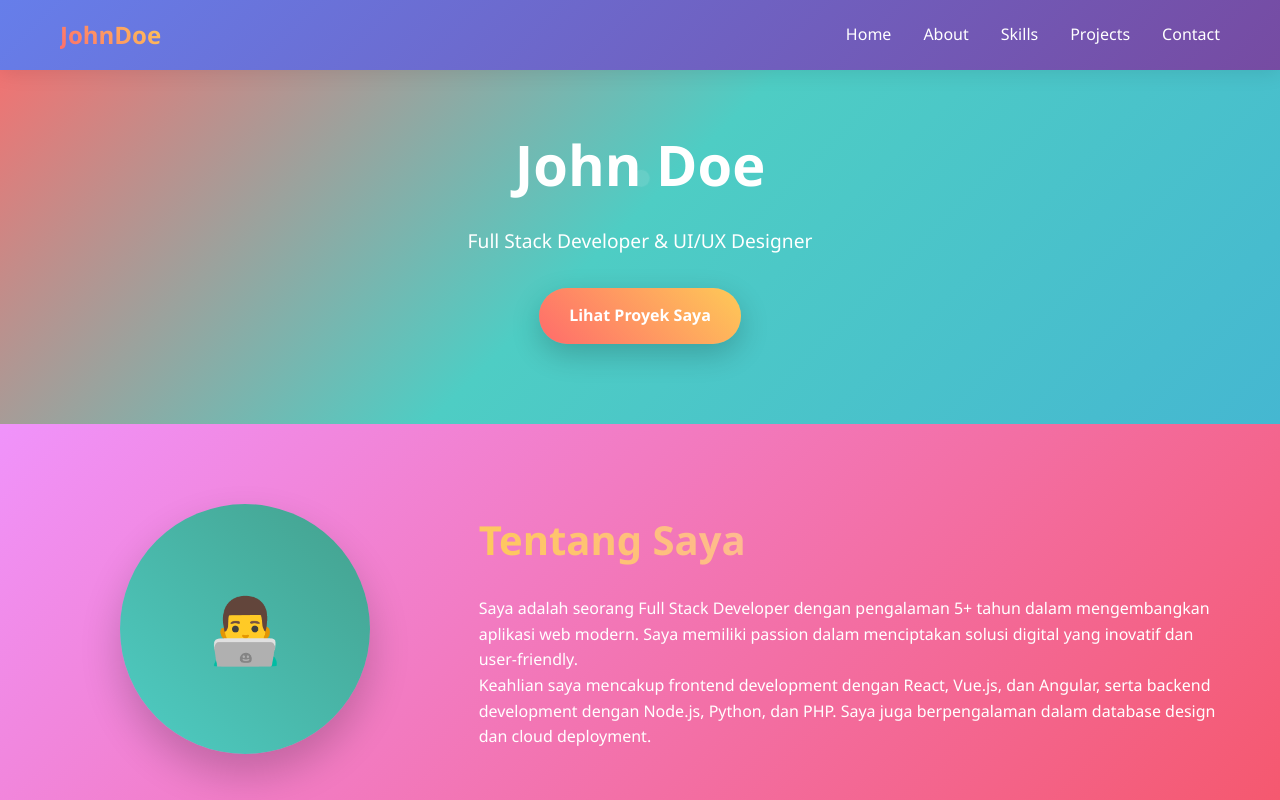
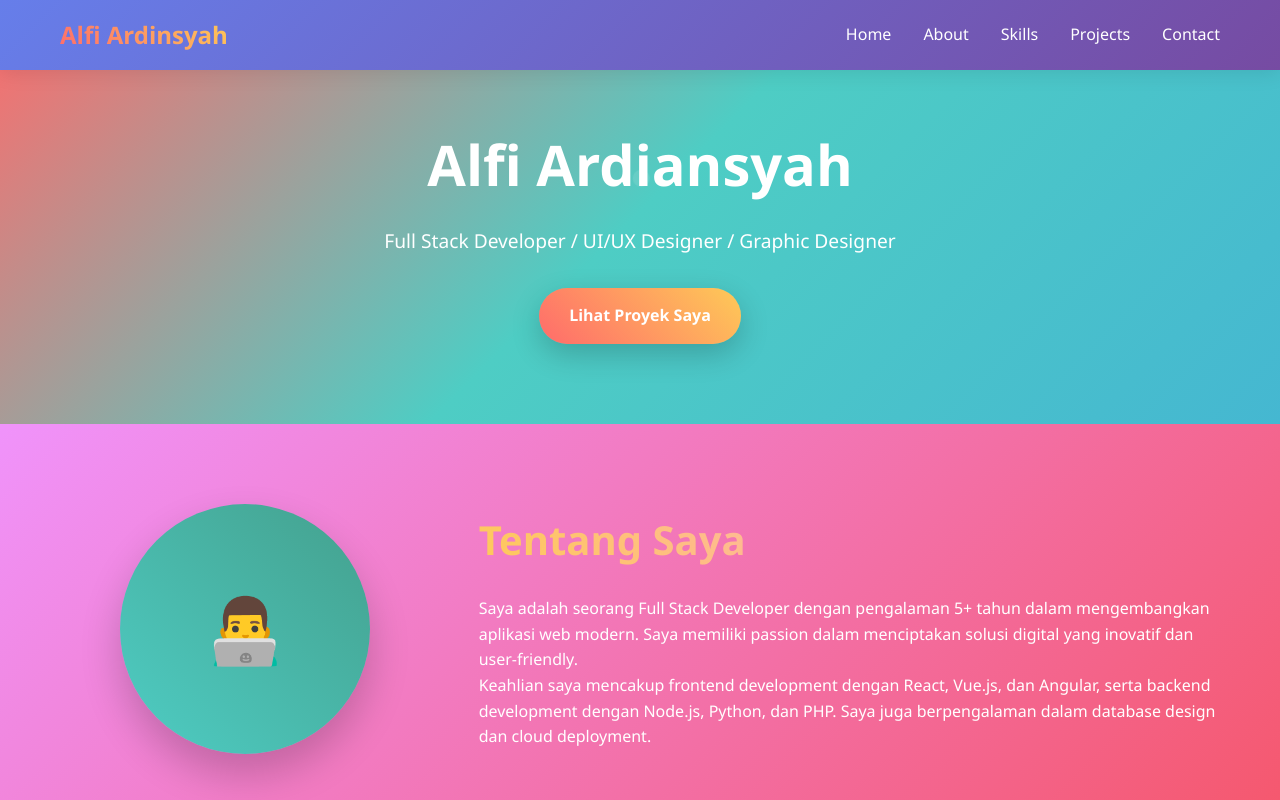
Before and after one commit to kazumi4646/MY-PORTOFOLIO, a plain HTML site: page index.html in a window 1280 px wide. Shown: the top 800 px of the page. Drawn offline with Linux system fonts and the light colour scheme.

Commit message:
Update index.html

```diff
--- a/index.html
+++ b/index.html
@@ -3,7 +3,7 @@
 <head>
     <meta charset="UTF-8">
     <meta name="viewport" content="width=device-width, initial-scale=1.0">
-    <title>John Doe - Web Developer</title>
+    <title>Alfi Ardiansyah - Web Developer</title>
     <style>
         * {
             margin: 0;
@@ -488,7 +488,7 @@
 <body>
     <header>
         <nav class="container">
-            <div class="logo">JohnDoe</div>
+            <div class="logo">Alfi Ardinsyah</div>
             <ul class="nav-links">
                 <li><a href="#home">Home</a></li>
                 <li><a href="#about">About</a></li>
@@ -506,8 +506,8 @@
 
     <section id="home" class="hero">
         <div class="container hero-content">
-            <h1>John Doe</h1>
-            <p>Full Stack Developer & UI/UX Designer</p>
+            <h1>Alfi Ardiansyah</h1>
+            <p>Full Stack Developer / UI/UX Designer / Graphic Designer</p>
             <a href="#projects" class="cta-button">Lihat Proyek Saya</a>
         </div>
     </section>
```
